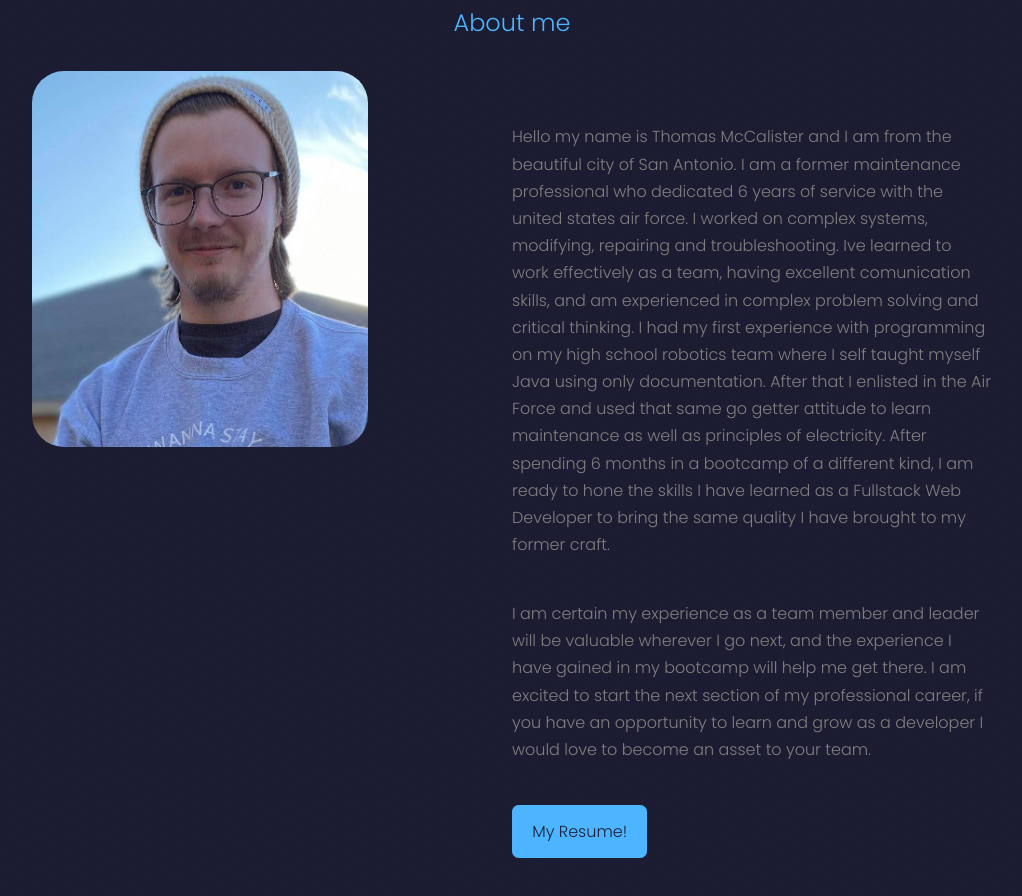
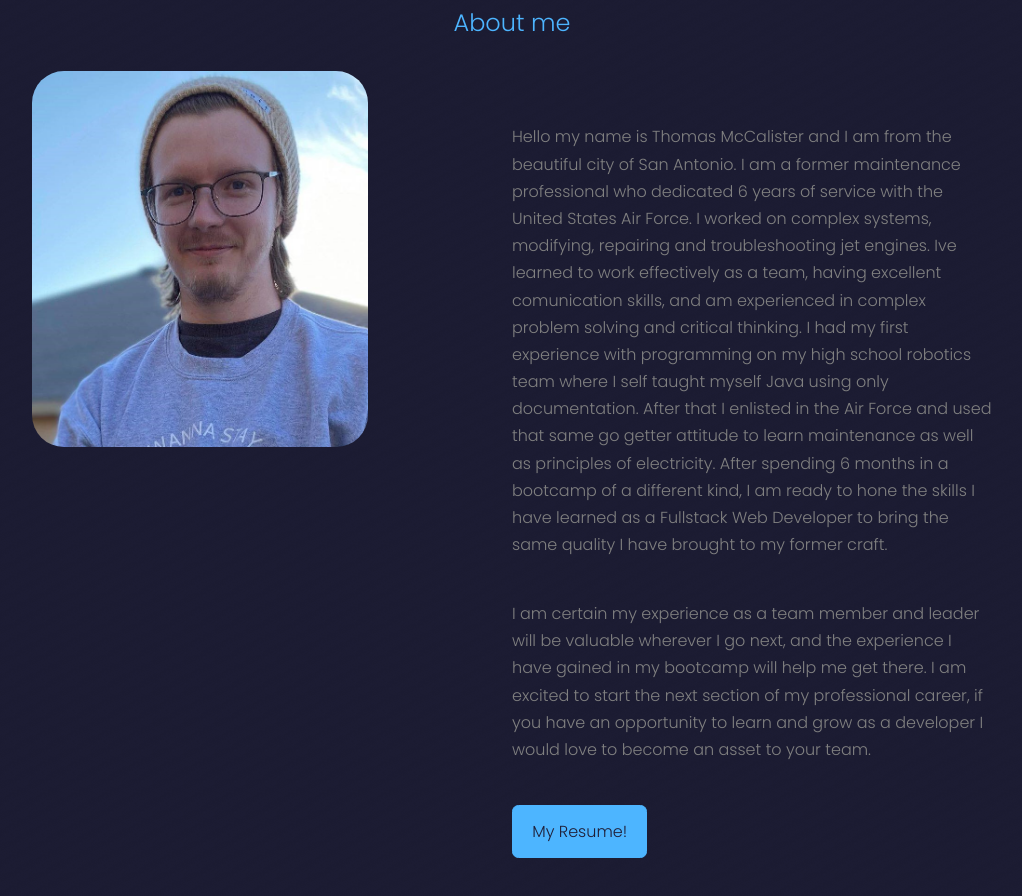
Before and after one commit to kyrotomato/portfolio-react, a React (Create React App) app: page / in a window 1280 px wide. Shown: the part 1060-1956 px from the top of the page, without its empty margins (128-1150 px from the left). Built offline with nearby package versions, Linux system fonts and the light colour scheme.

Commit message:
fixed grammatical errors

```diff
--- a/src/components/About/index.js
+++ b/src/components/About/index.js
@@ -18,8 +18,9 @@ function About() {
                 </div>
 
                 <div className='aboutContent'>
-                    <p>Hello my name is Thomas McCalister and I am from the beautiful city of San Antonio. I am a former maintenance professional who dedicated 6 years of service with the united states
-                        air force. I worked on complex systems, modifying, repairing and troubleshooting. Ive learned to work
+                    <p>Hello my name is Thomas McCalister and I am from the beautiful city of San Antonio. I am a former maintenance professional
+                        who dedicated 6 years of service with the United States
+                        Air Force. I worked on complex systems, modifying, repairing and troubleshooting jet engines. Ive learned to work
                         effectively as a team, having excellent comunication skills, and am experienced in complex problem solving
                         and critical thinking.
                         I had my first experience with programming on my high school robotics team where I self taught
```
